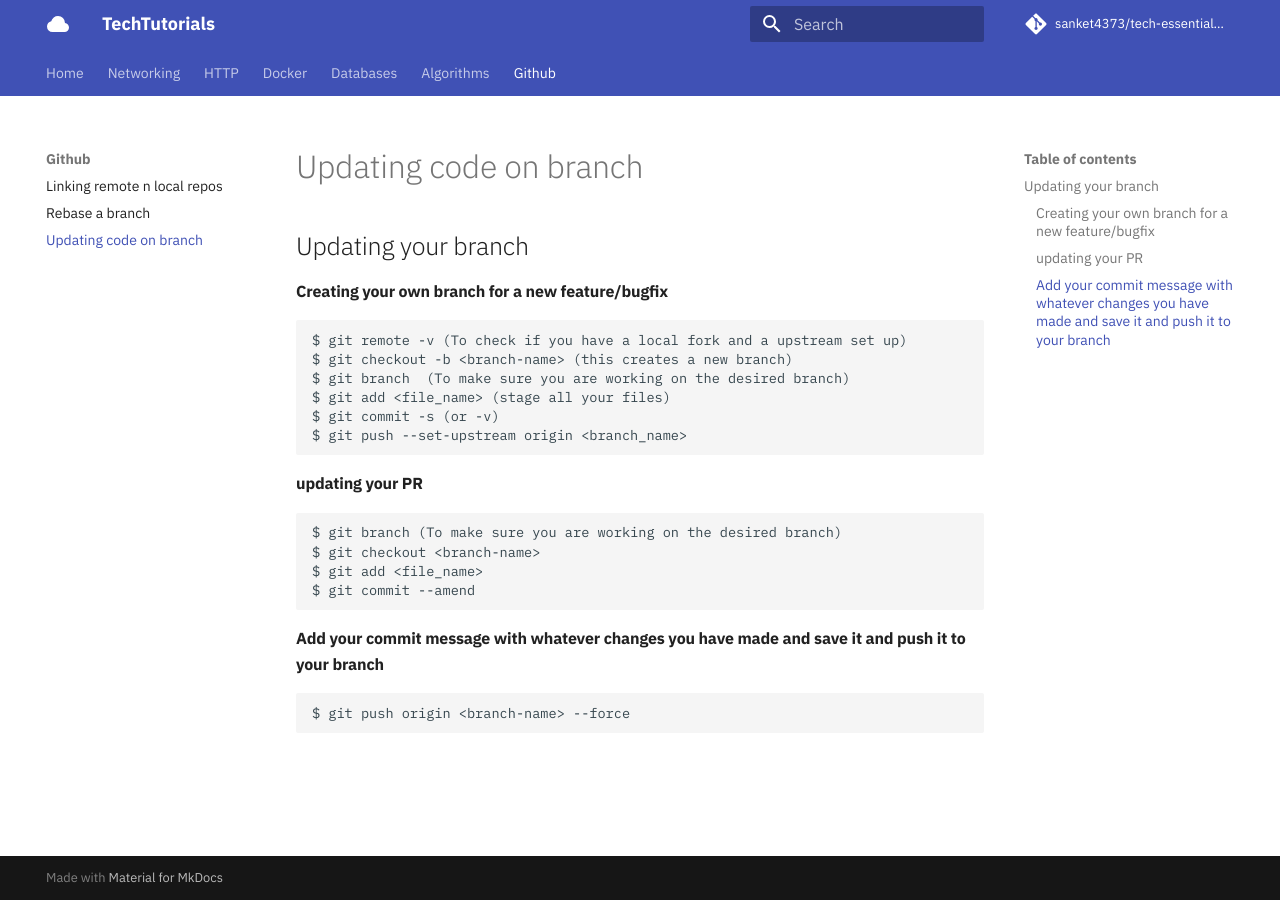
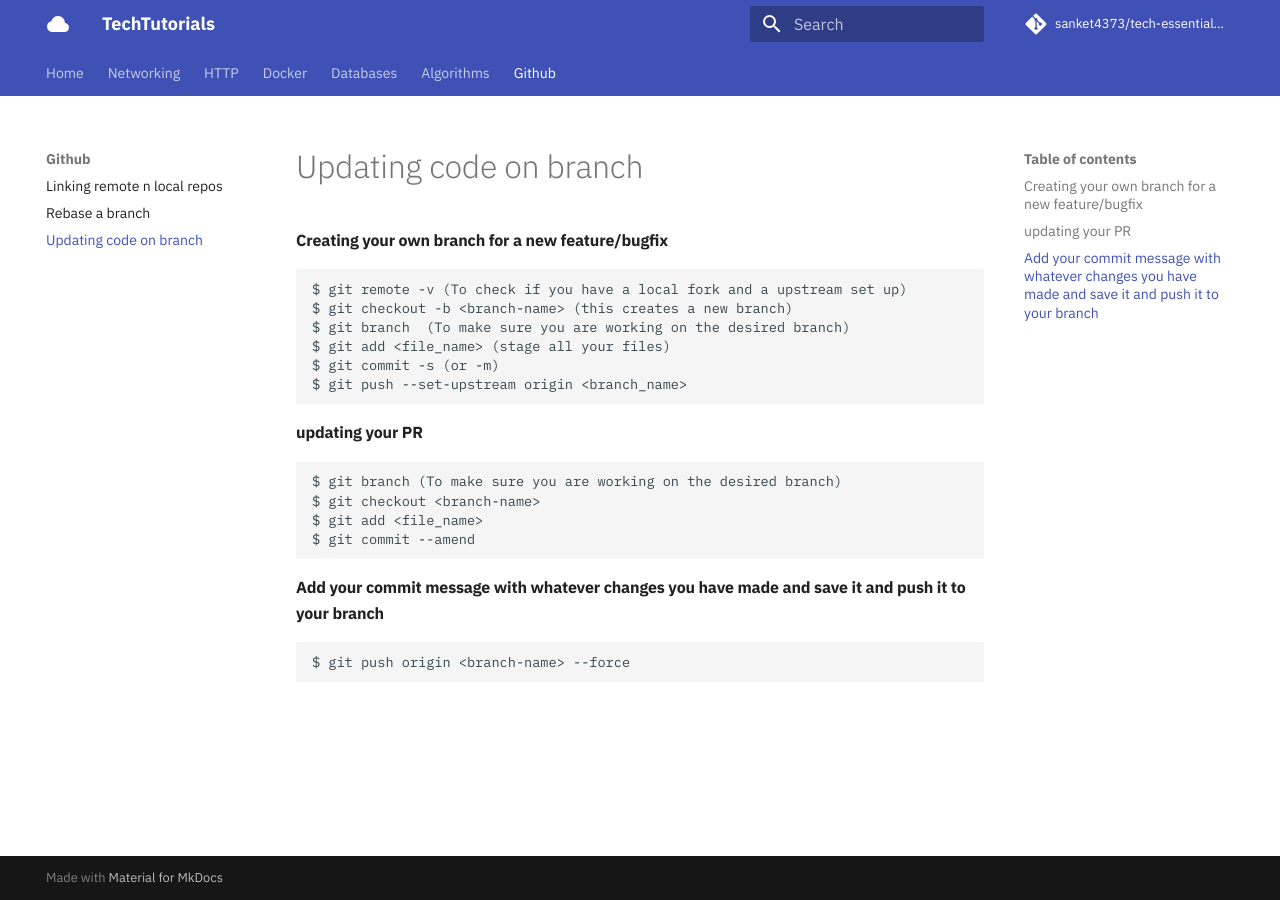
Before and after one commit to sanket4373/tech-essential-docs, an MkDocs documentation site: the page built from docs/github/updating_code_on_branch.md, in a window 1280 px wide. Built offline with MkDocs 1.6.1 and Material for MkDocs 9.7.7, drawn with Linux system fonts in a browser that asks for light colours; comment, search, counter and statistics services are not loaded.

Commit message:
fixing more errors

```diff
--- a/docs/github/updating_code_on_branch.md
+++ b/docs/github/updating_code_on_branch.md
@@ -1,5 +1,3 @@
-## Updating your branch
-
 #### Creating your own branch for a new feature/bugfix
 
 
@@ -7,7 +5,7 @@
     $ git checkout -b <branch-name> (this creates a new branch)
     $ git branch  (To make sure you are working on the desired branch)
     $ git add <file_name> (stage all your files)
-    $ git commit -s (or -v)
+    $ git commit -s (or -m)
     $ git push --set-upstream origin <branch_name>
 
 #### updating your PR
```
